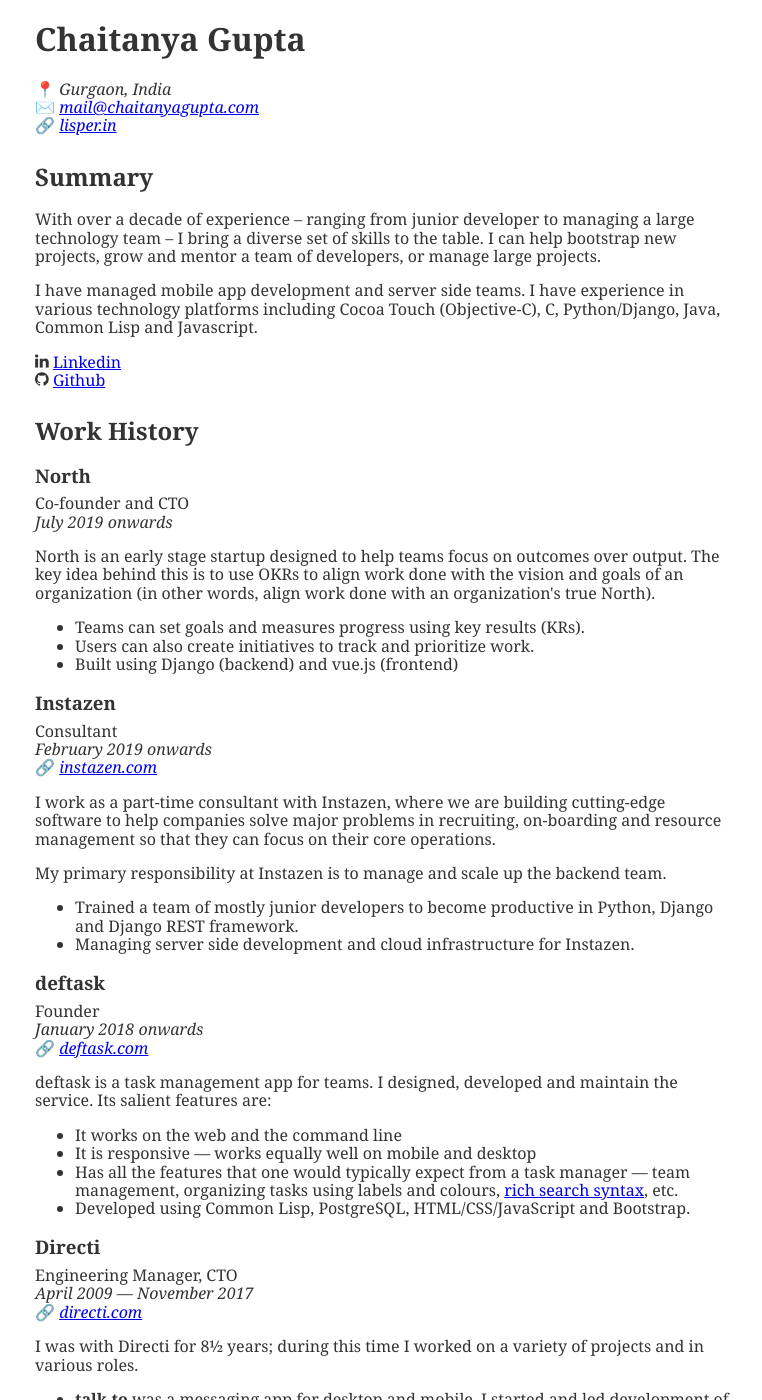
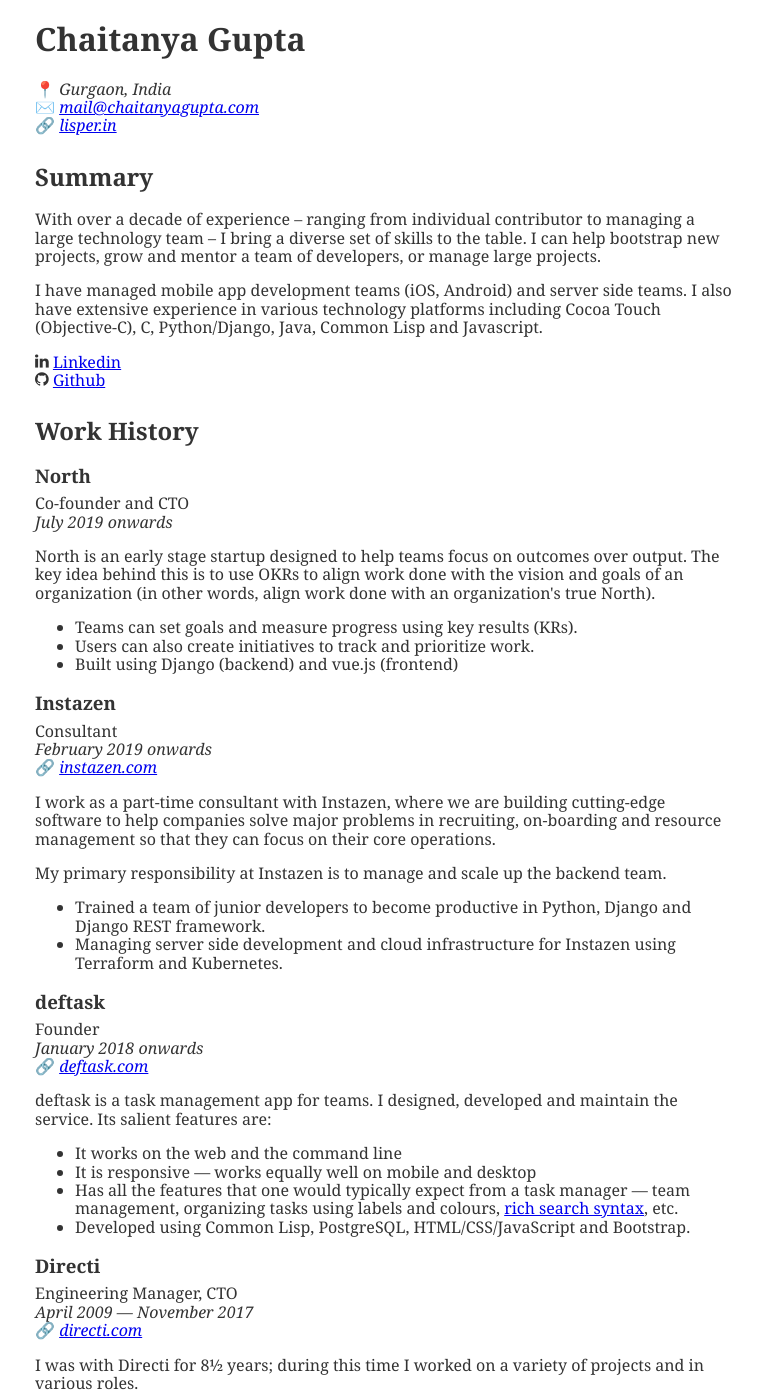
Before and after one commit to lisperin/lisperin.github.io, a Jekyll site: the page built from resume.html, in a window 1280 px wide and 1400 px high. Shown: the whole window, without its empty margins (255-1017 px from the left). Built offline with Jekyll 4.4.1, drawn with Linux system fonts in a browser that asks for light colours; some web fonts are replaced.

Commit message:
Update resume

```diff
--- a/resume.html
+++ b/resume.html
@@ -23,15 +23,16 @@
     <section class="summary">
       <h2>Summary</h2>
       <p>
-        With over a decade of experience – ranging from junior developer to
-        managing a large technology team – I bring a diverse set of skills to
+        With over a decade of experience – ranging from individual contributor
+        to managing a large technology team – I bring a diverse set of skills to
         the table. I can help bootstrap new projects, grow and mentor a team of
         developers, or manage large projects.
       </p>
       <p>
-        I have managed mobile app development and server side teams. I have
-        experience in various technology platforms including Cocoa Touch
-        (Objective-C), C, Python/Django, Java, Common Lisp and Javascript.
+        I have managed mobile app development teams (iOS, Android) and server
+        side teams. I also have extensive experience in various technology
+        platforms including Cocoa Touch (Objective-C), C, Python/Django, Java,
+        Common Lisp and Javascript.
       </p>
       <div>
         <div><span class="icon-linkedin"></span> <a href="https://www.linkedin.com/in/chaitanyagupta/">Linkedin</a></div>
@@ -54,7 +55,7 @@
         </p>
         <ul class="work-items">
           <li>
-            Teams can set goals and measures progress using key results (KRs).
+            Teams can set goals and measure progress using key results (KRs).
           </li>
           <li>
             Users can also create initiatives to track and prioritize work.
@@ -85,12 +86,12 @@
         </p>
         <ul class="work-items">
           <li>
-            Trained a team of mostly junior developers to become productive in
-            Python, Django and Django REST framework.
+            Trained a team of junior developers to become productive in Python,
+            Django and Django REST framework.
           </li>
           <li>
             Managing server side development and cloud infrastructure for
-            Instazen.
+            Instazen using Terraform and Kubernetes.
           </li>
         </ul>
       </section>
```
